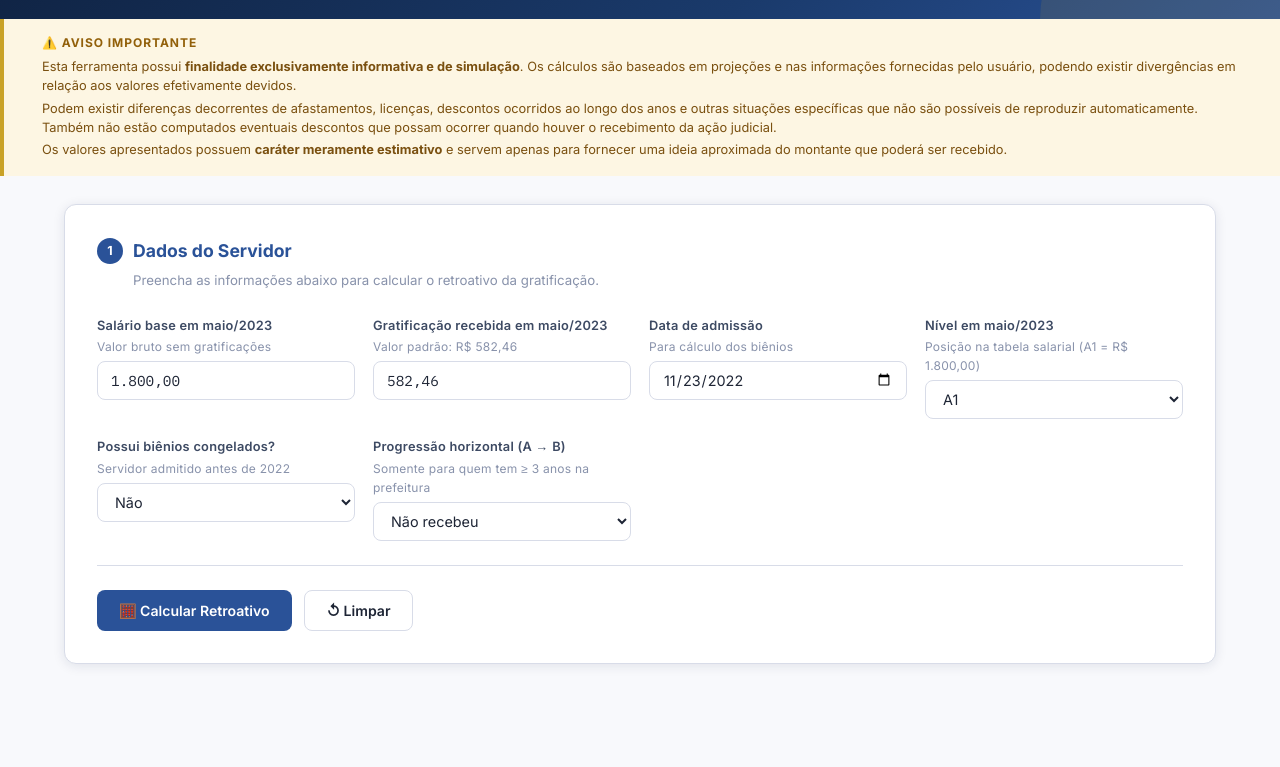
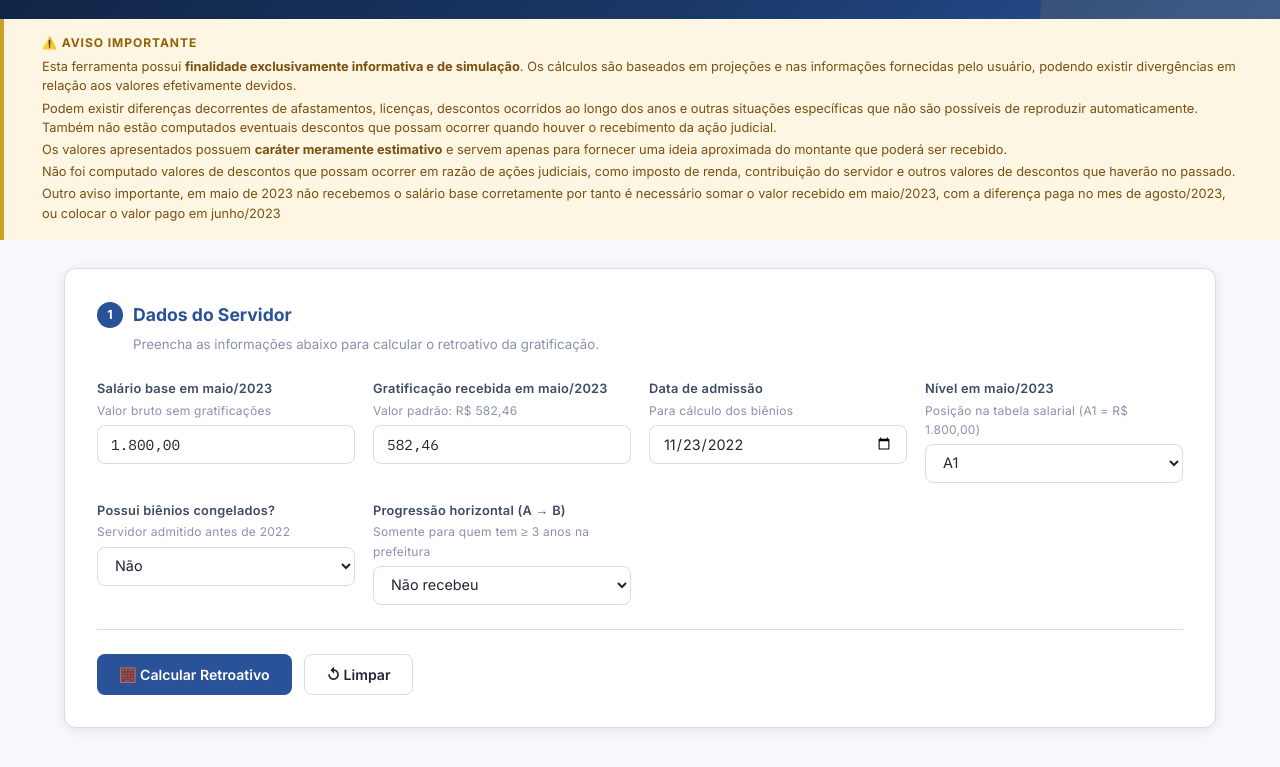
Before and after one commit to al3xm3ssias/Gratificacao, a plain HTML site: page index.html in a window 1280 px wide. Shown: the part 89-856 px from the top of the page. Drawn offline with Linux system fonts and the light colour scheme.

Commit message:
atualizando o aviso no index

```diff
--- a/index.html
+++ b/index.html
@@ -497,7 +497,9 @@ tfoot td:first-child { text-align: left; font-family: 'Inter', sans-serif; }
     <p>Esta ferramenta possui <strong>finalidade exclusivamente informativa e de simulação</strong>. Os cálculos são baseados em projeções e nas informações fornecidas pelo usuário, podendo existir divergências em relação aos valores efetivamente devidos.</p>
     <p>Podem existir diferenças decorrentes de afastamentos, licenças, descontos ocorridos ao longo dos anos e outras situações específicas que não são possíveis de reproduzir automaticamente. Também não estão computados eventuais descontos que possam ocorrer quando houver o recebimento da ação judicial.</p>
     <p>Os valores apresentados possuem <strong>caráter meramente estimativo</strong> e servem apenas para fornecer uma ideia aproximada do montante que poderá ser recebido.</p>
-  </div>
+    <p>Não foi computado valores de descontos que possam ocorrer em razão de ações judiciais, como imposto de renda, contribuição do servidor e outros valores de descontos que haverão no passado.</p>
+    <p>Outro aviso importante, em maio de 2023 não recebemos o salário base corretamente por tanto é necessário somar o valor recebido em maio/2023, com a diferença paga no mes de agosto/2023, ou colocar o valor pago em junho/2023</p>
+</div>
 </div>
 
 <main>
```
